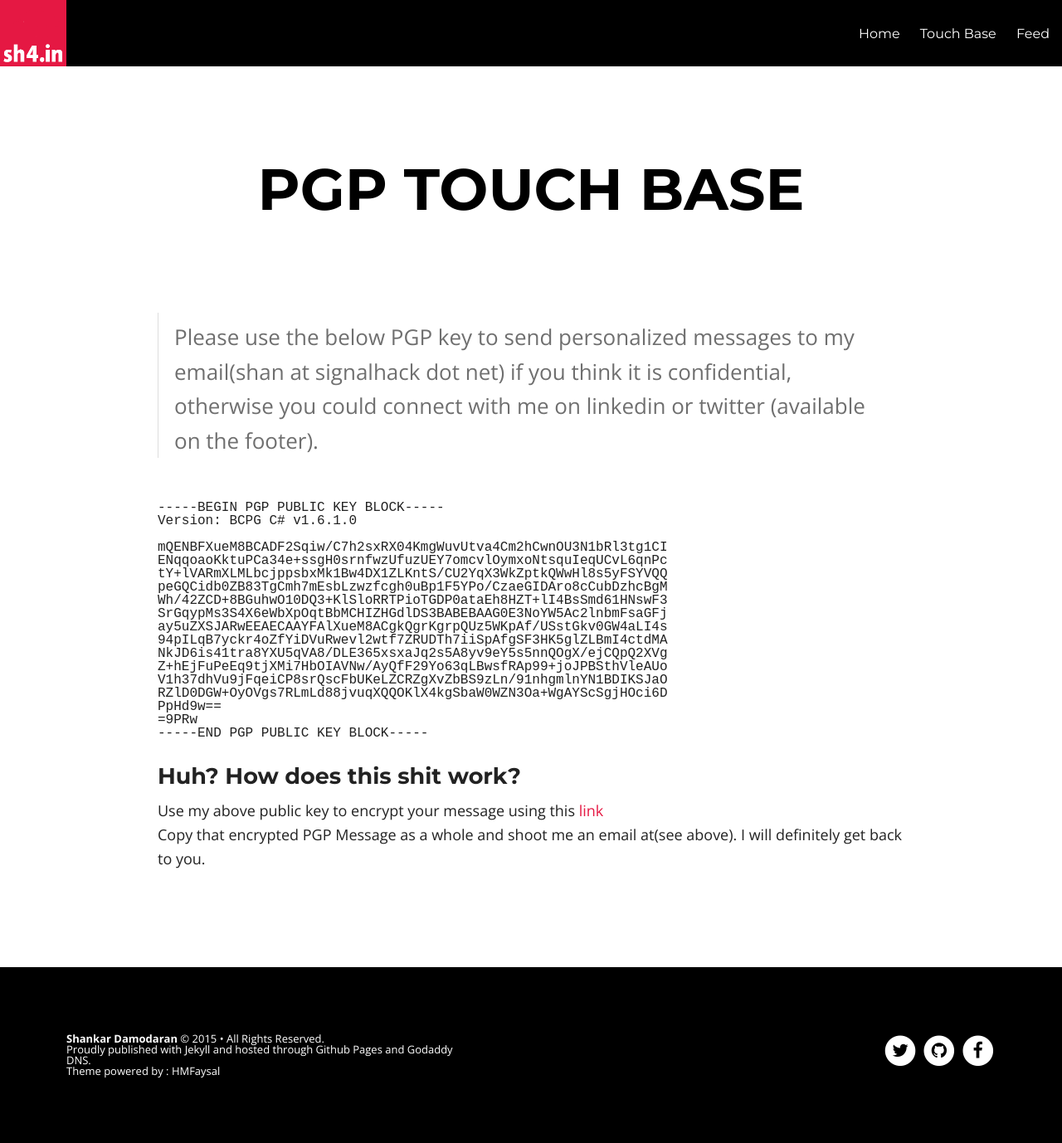
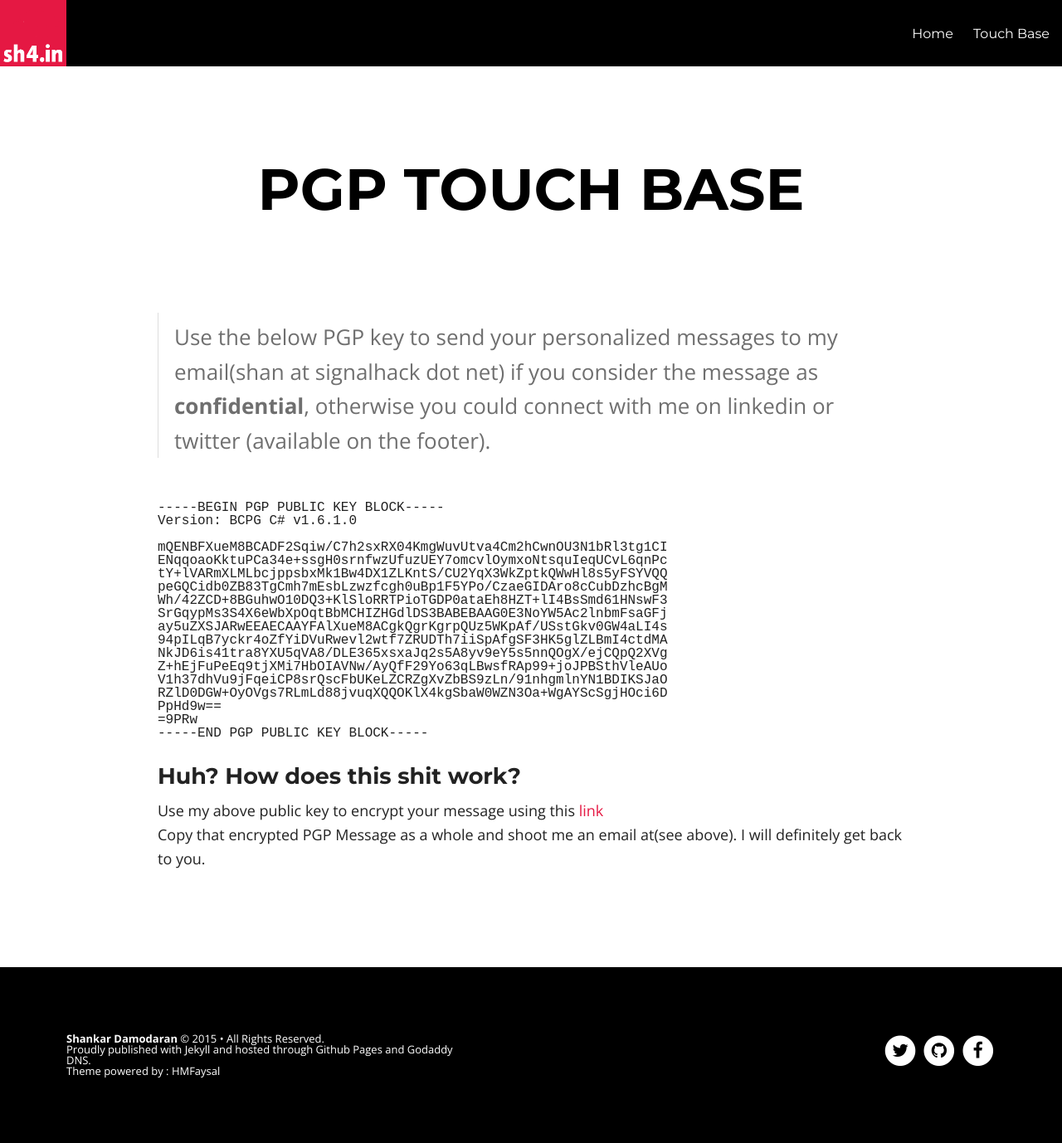
Before and after one commit to sh4nx0r/sh4nx0r.github.io, a Jekyll site: the page built from contact.md, in a window 1280 px wide. Shown: the whole page at 83% size. Built offline with Jekyll 4.4.1, drawn with Linux system fonts in a browser that asks for light colours; nearby versions of some CDN libraries.

Commit message:
Removed XML Feed

```diff
--- a/_includes/head.html
+++ b/_includes/head.html
@@ -26,7 +26,7 @@
 
 {% capture canonical %}{{ site.url }}{% if site.permalink contains '.html' %}{{ page.url }}{% else %}{{ page.url | remove:'index.html' | strip_slash }}{% endif %}{% endcapture %}
 <link rel="canonical" href="{{ canonical }}">
-<link href="{{ site.url }}/feed.xml" type="application/atom+xml" rel="alternate" title="{{ site.title }} Feed">
+<!-- <link href="{{ site.url }}/feed.xml" type="application/atom+xml" rel="alternate" title="{{ site.title }} Feed"> -->
 {% if site.owner.google_plus %}<link rel="author" href="{{ site.owner.google_plus }}?rel=author">{% endif %}
 
 <!-- http://t.co/dKP3o1e -->
--- a/_layouts/home.html
+++ b/_layouts/home.html
@@ -24,7 +24,7 @@
             <a href="{{ site.url }}{{ link.url }}">{{ link.title }}</a>
             {% endif %} </li>
 {% endfor %}
-           <li><a href="{{ site.url }}/feed.xml" title="Atom/RSS feed"><i class="icon-rss"></i> Feed</a></li>
+           <!-- <li><a href="{{ site.url }}/feed.xml" title="Atom/RSS feed"><i class="icon-rss"></i> Feed</a></li> -->
     </ul>
 </div>
         <div class="clearfix"></div>
--- a/_layouts/page.html
+++ b/_layouts/page.html
@@ -32,7 +32,7 @@
                     <a href="{{ site.url }}{{ link.url }}">{{ link.title }}</a>
                 {% endif %} </li>
 {% endfor %}
-           <li><a href="{{ site.url }}/feed.xml" title="Atom/RSS feed"><i class="icon-rss"></i> Feed</a></li>
+           <!-- <li><a href="{{ site.url }}/feed.xml" title="Atom/RSS feed"><i class="icon-rss"></i> Feed</a></li> -->
     </ul>
 </div>
             </div>
--- a/_layouts/post.html
+++ b/_layouts/post.html
@@ -35,7 +35,7 @@
                     <a href="{{ site.url }}{{ link.url }}">{{ link.title }}</a>
                 {% endif %} </li>
 {% endfor %}
-           <li><a href="{{ site.url }}/feed.xml" title="Atom/RSS feed"><i class="icon-rss"></i> Feed</a></li>
+           <!-- <li><a href="{{ site.url }}/feed.xml" title="Atom/RSS feed"><i class="icon-rss"></i> Feed</a></li> -->
     </ul>
 
 </div>
--- a/contact.md
+++ b/contact.md
@@ -9,7 +9,7 @@ chart: true
 
 
 
-> Please use the below PGP key to send personalized messages to my email(shan at signalhack dot net) if you think it is confidential, otherwise you could connect with me on linkedin or twitter (available on the footer).
+> Use the below PGP key to send your personalized messages to my email(shan at signalhack dot net) if you consider the message as **confidential**, otherwise you could connect with me on linkedin or twitter (available on the footer).
 
 <pre>
 -----BEGIN PGP PUBLIC KEY BLOCK-----
```
Also changed, not shown: 8 other files.
